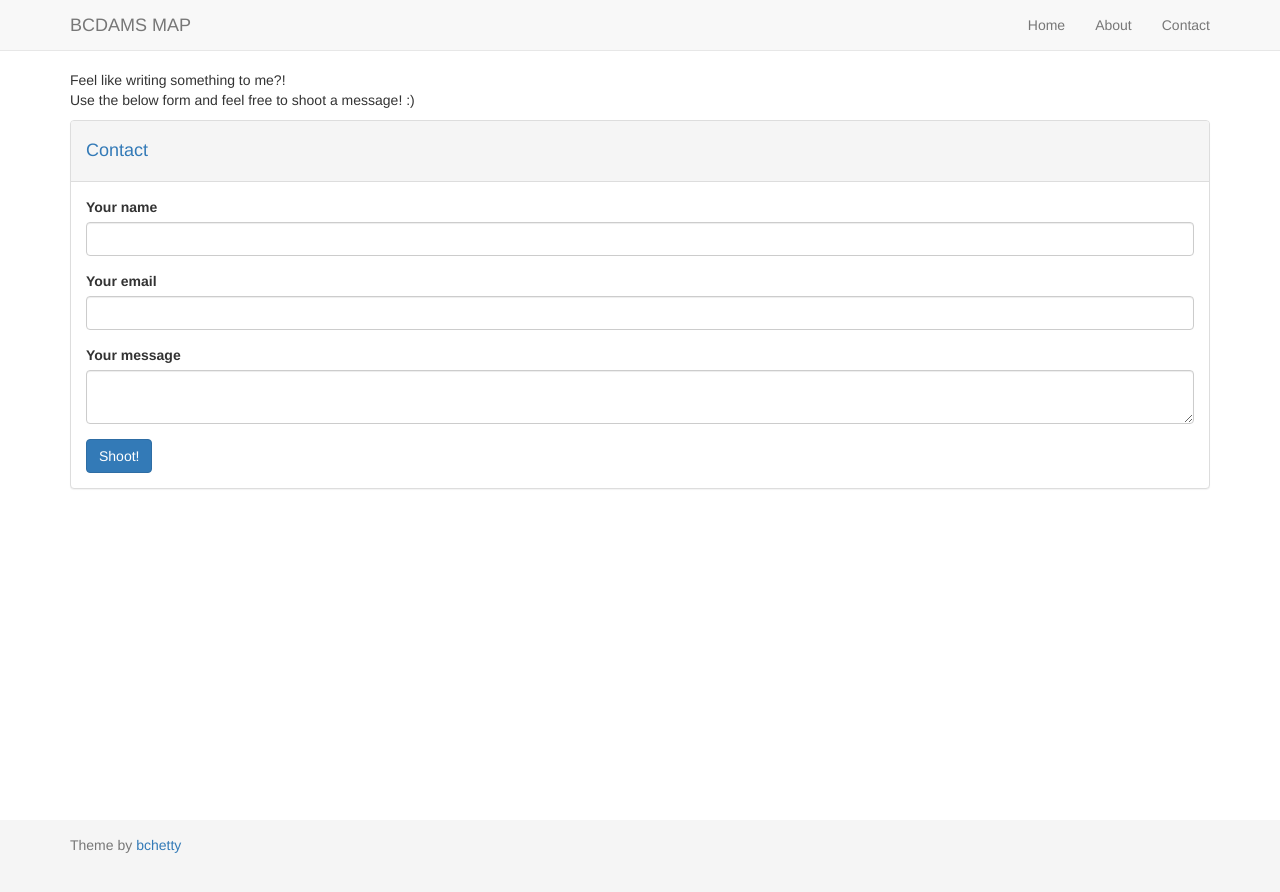
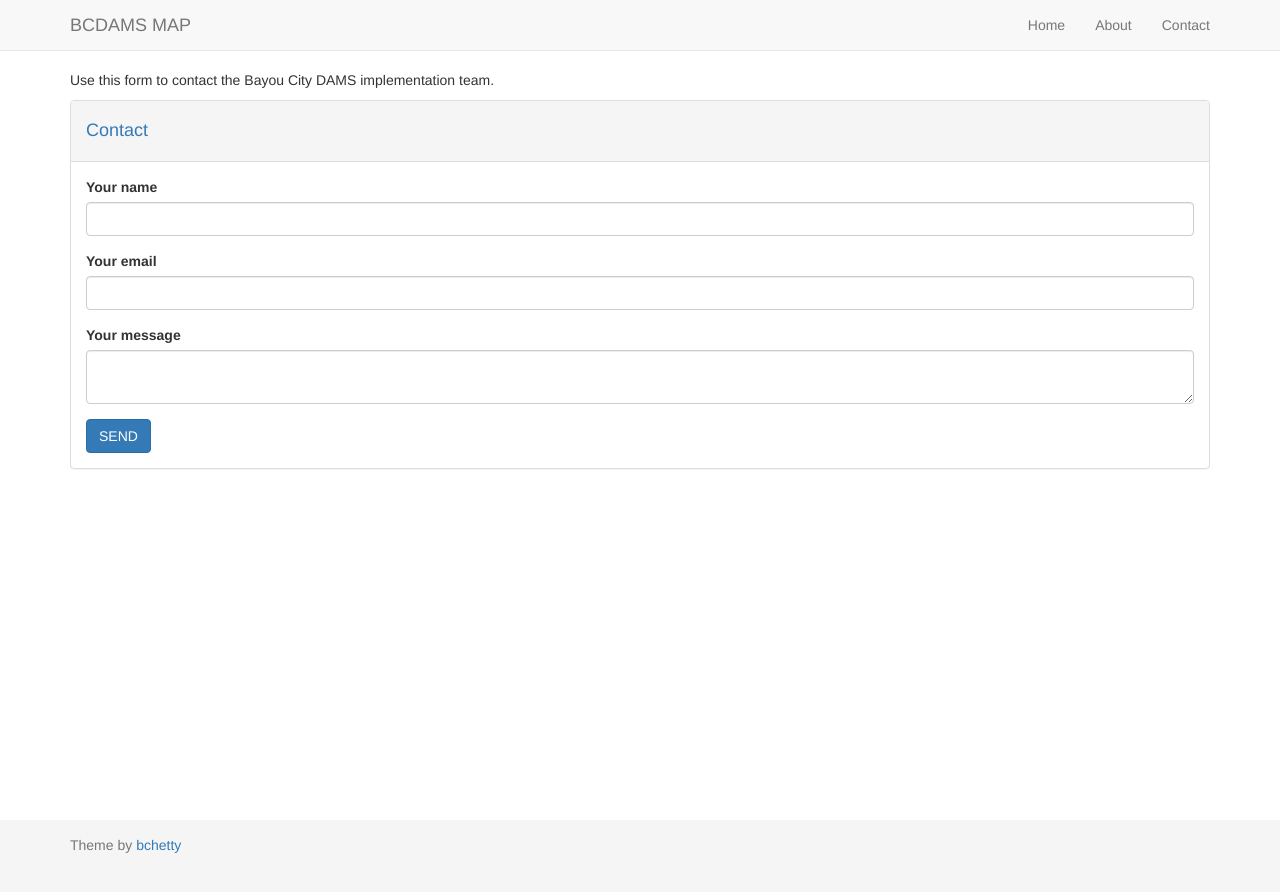
Before and after one commit to uhlibraries-digital/bcdams-map, a Jekyll site: the page built from contact/index.md, in a window 1280 px wide. Shown: the top 892 px of the page. Built offline with Jekyll 4.4.1, drawn with Linux system fonts in a browser that asks for light colours; nearby versions of some CDN libraries.

Commit message:
update contact form

```diff
--- a/contact/index.md
+++ b/contact/index.md
@@ -3,8 +3,7 @@ layout: template1
 comments: false
 ---
 
-Feel like writing something to me?!<br/>
-Use the below form and feel free to shoot a message! :)
+Use this form to contact the Bayou City DAMS implementation team.<br/>
 
 <div class="panel panel-default shadow1">
       <div class="panel-heading">
@@ -26,12 +25,12 @@ Use the below form and feel free to shoot a message! :)
                   </div>
 
                   <input type="text" name="_gotcha" style="display:none" />
-                  <input type="submit" value="Shoot!" class="btn btn-primary">
+                  <input type="submit" value="SEND" class="btn btn-primary">
             </form>
       </div>
 </div>
 
 <script>
     var contactform =  document.getElementById('contactform');
-    contactform.setAttribute('action', '//formspree.io/' + 'bchetty' + '@' + 'somemail' + '.' + 'com');
+    contactform.setAttribute('action', '//formspree.io/' + 'metaweidner' + '@' + 'gmail' + '.' + 'com');
 </script>
```
